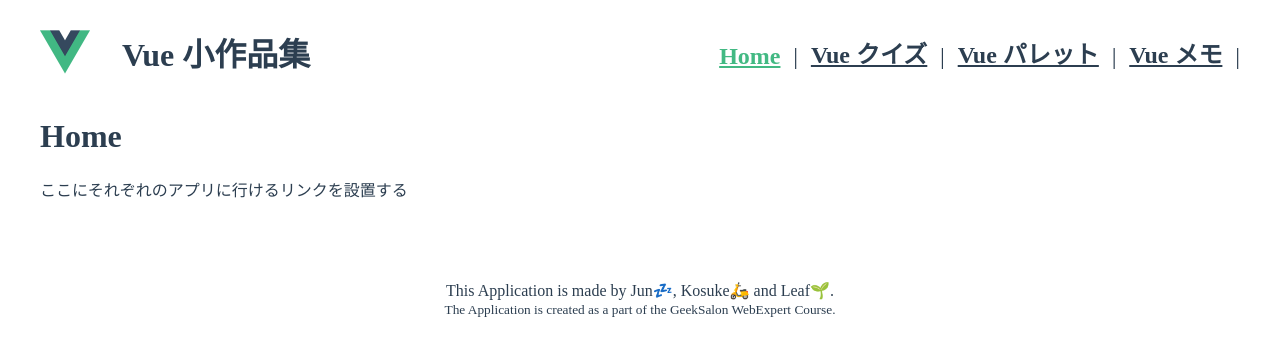
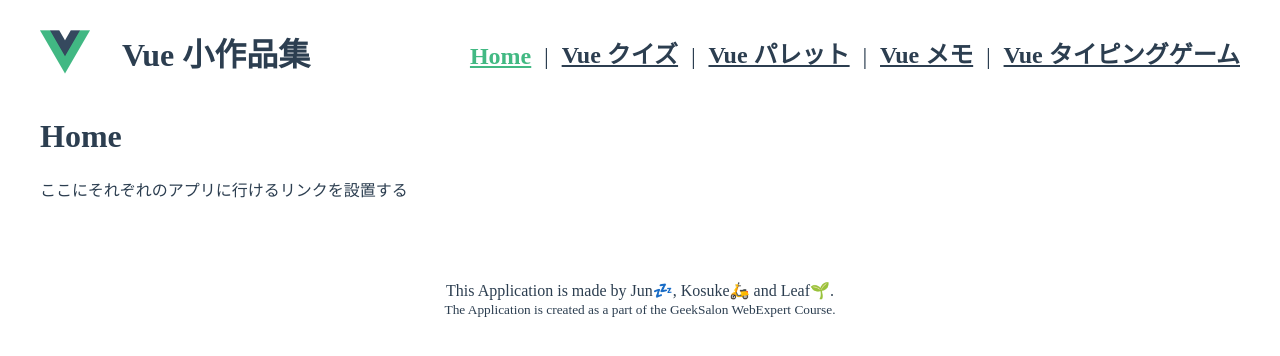
Before and after one commit to webex15-team-1/demo-team-app, a Vue app: page / in a window 1280 px wide. Shown: the top 356 px of the page. Built offline with nearby package versions, Linux system fonts and the light colour scheme.

Commit message:
たぶん完成しました？

```diff
--- a/src/components/Header.vue
+++ b/src/components/Header.vue
@@ -30,6 +30,12 @@
         exact-active-class="navigation__link--exact-active"
         >Vue メモ</router-link
       >|
+      <router-link
+        to="/typing"
+        class="navigation__link"
+        exact-active-class="navigation__link--exact-active"
+        >Vue タイピングゲーム</router-link
+      >
     </nav>
   </header>
 </template>
--- a/src/router/index.js
+++ b/src/router/index.js
@@ -3,6 +3,7 @@ import HomeView from "../views/HomeView.vue"
 import MemoApp from "@/views/MemoApp.vue"
 import QuizApp from "@/views/QuizApp.vue"
 import PaletteApp from "@/views/PaletteApp.vue"
+import TypingApp from "@/views/TypingApp.vue"
 
 const routes = [
   {
@@ -25,6 +26,11 @@ const routes = [
     name: "PaletteApp",
     component: PaletteApp,
   },
+  {
+    path: "/typing",
+    name: "TypingApp",
+    component: TypingApp,
+  },
 ]
 
 const router = createRouter({
--- a/src/views/QuizApp.vue
+++ b/src/views/QuizApp.vue
@@ -13,7 +13,7 @@
       </button>
     </div>
     <div>{{ feedback }}</div>
-    <button v-on:click="next()">次の問題へ</button>
+    <button v-if="nextQuiz" v-on:click="next()">次の問題へ</button>
   </div>
 </template>
 
@@ -21,6 +21,7 @@
 export default {
   data() {
     return {
+      nextQuiz: false,
       feedback: "",
       quizIndex: 0,
       quizzes: [
@@ -78,7 +79,7 @@ export default {
             {
               text: "K-popを聞く",
               feedback: "正解だよ！TWICEが一番すきです😍",
-              isCorrect: false,
+              isCorrect: true,
             },
             {
               text: "部屋の掃除",
@@ -95,16 +96,26 @@ export default {
       // フィードバックを返す
       this.feedback = choice.feedback
       if (choice.isCorrect) {
-        // 次の問題へ
+        if (this.quizIndex < this.quizzes.length - 1) {
+          this.nextQuiz = true
+        } else {
+          this.nextQuiz = false
+          alert("クイズは終わりだよ！！チーム No.1 について少し知れたかな？")
+        }
+      } else {
+        this.nextQuiz = false
       }
+      // 次の問題へ
     },
     next() {
       this.quizIndex++
       this.feedback = ""
+      this.nextQuiz = false
     },
   },
   computed: {
     quizImagePath() {
+      // 画像パス
       return require("@/views/images/" + this.currentQuiz.image)
     },
     currentQuiz() {
```
